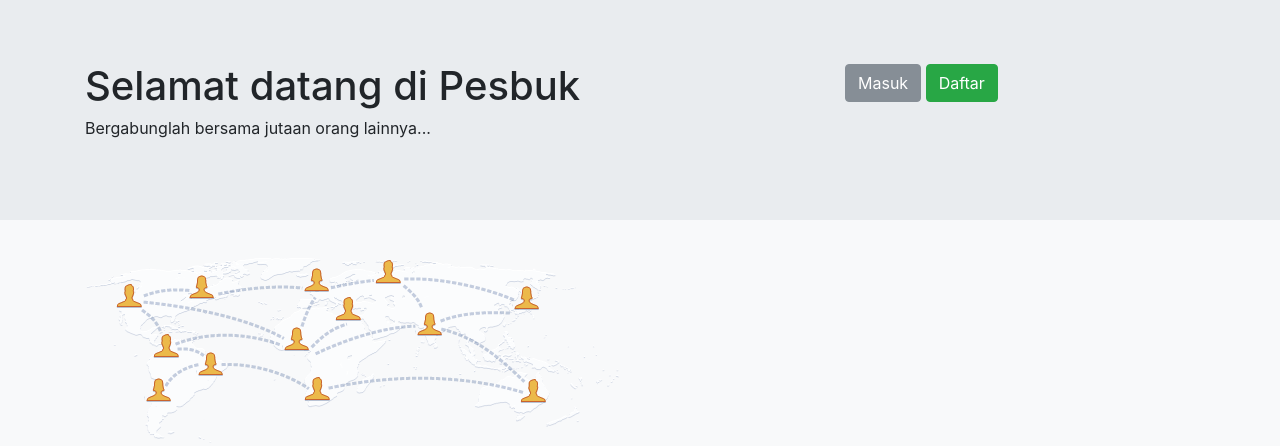
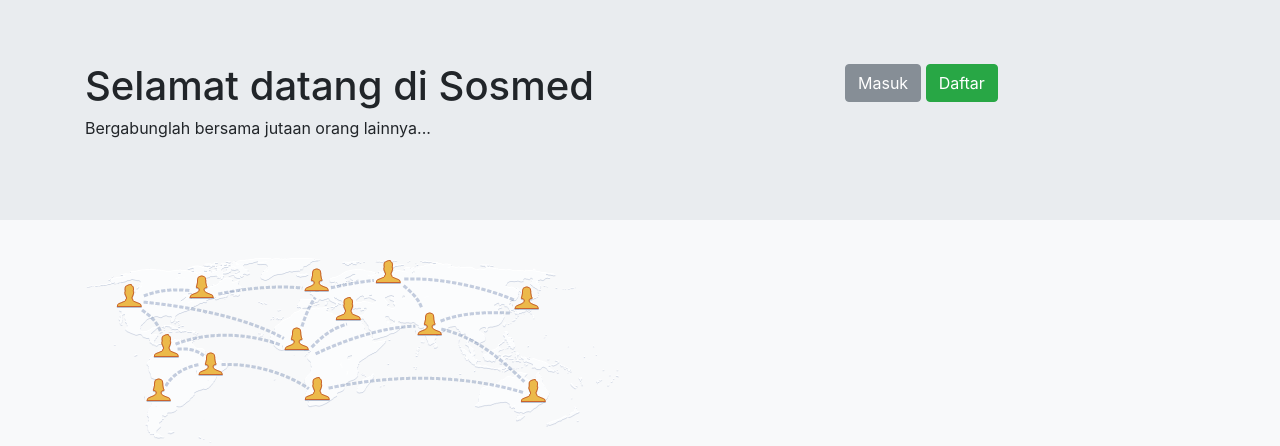
Before and after one commit to dikdoang17/sosial-media, a PHP site: page / in a window 1280 px wide. Shown: the top 446 px of the page. Run offline with PHP 8.4, Linux system fonts and the light colour scheme.

Commit message:
update nama Sosmed

```diff
--- a/index.php
+++ b/index.php
@@ -4,7 +4,7 @@
     <meta charset="UTF-8">
     <meta name="viewport" content="width=device-width, initial-scale=1.0">
     <meta http-equiv="X-UA-Compatible" content="ie=edge">
-    <title>Pesbuk</title>
+    <title>Sosmed</title>
 
      <link rel="stylesheet" href="css/bootstrap.min.css" />
 </head>
@@ -14,7 +14,7 @@
             <div class="container">
                 <div class="row">
                     <div class="col-md-8">
-                        <h1>Selamat datang di Pesbuk</h1>
+                        <h1>Selamat datang di Sosmed</h1>
                         <p>Bergabunglah bersama jutaan orang lainnya...</p>
                     </div>
                     <div class="col-md-4">
--- a/login.php
+++ b/login.php
@@ -41,7 +41,7 @@ if(isset($_POST['login'])){
     <meta charset="UTF-8">
     <meta name="viewport" content="width=device-width, initial-scale=1.0">
     <meta http-equiv="X-UA-Compatible" content="ie=edge">
-    <title>Login Pesbuk</title>
+    <title>Login Sosmed</title>
 
     <link rel="stylesheet" href="css/bootstrap.min.css" />
 </head>
@@ -53,7 +53,7 @@ if(isset($_POST['login'])){
 
         <p>&larr; <a href="index.php">Home</a>
 
-        <h4>Masuk ke Pesbuk</h4>
+        <h4>Masuk ke Sosmed</h4>
         <p>Belum punya akun? <a href="register.php">Daftar di sini</a></p>
 
         <form action="" method="POST">
```
